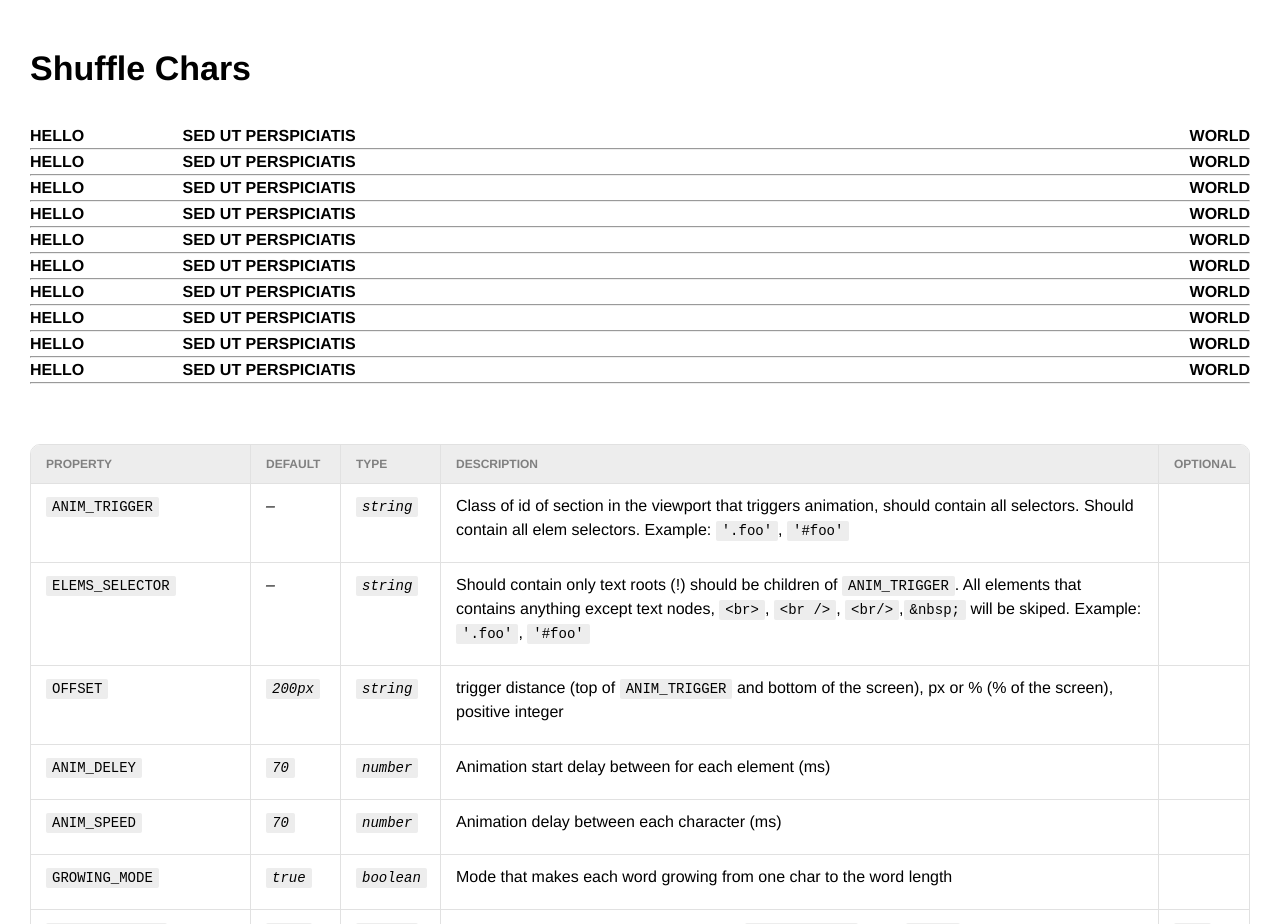
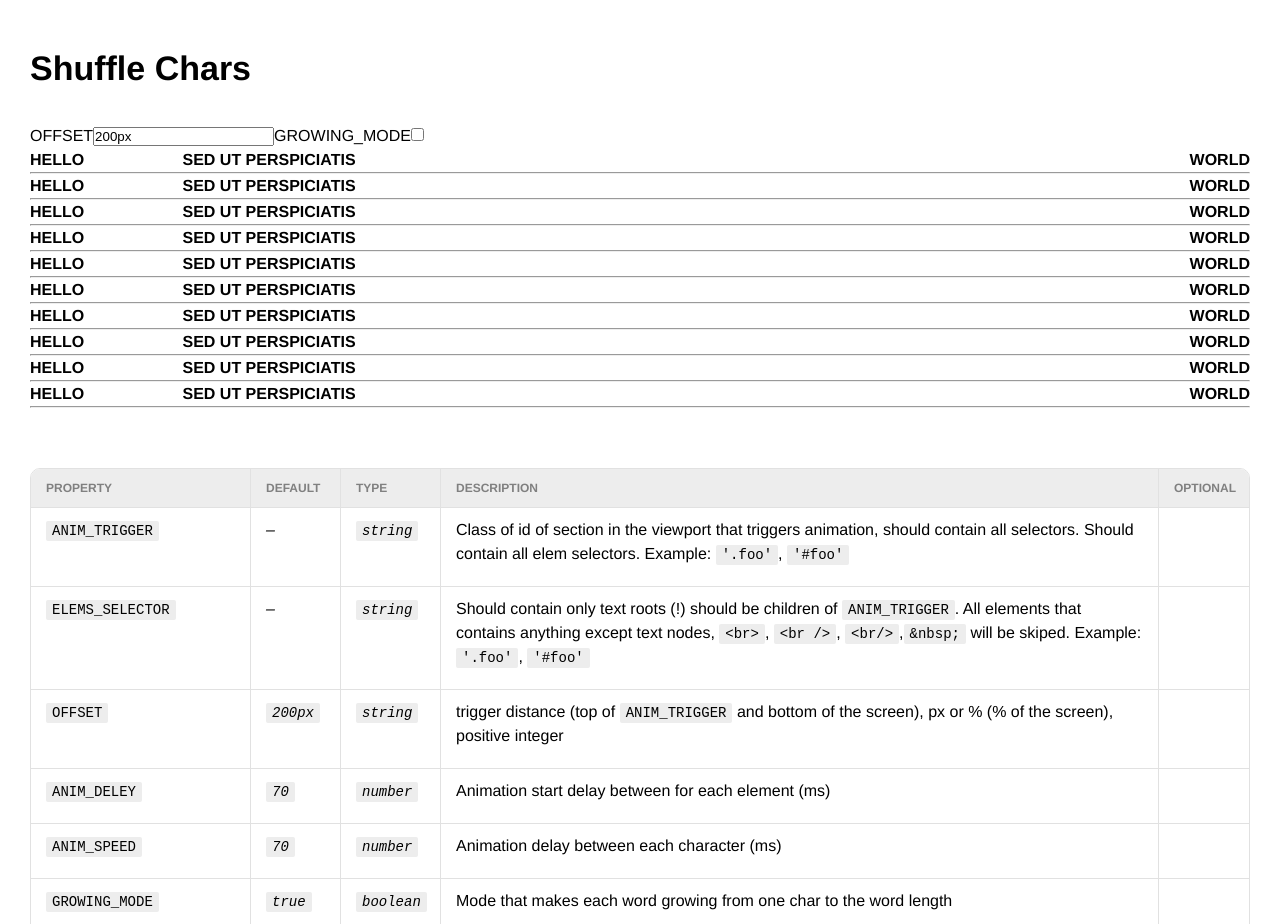
Before and after one commit to HelloXiuXiu/component-library, a React (Vite) app: page / in a window 1280 px wide. Shown: the part 900-1824 px from the top of the page. Built offline with nearby package versions, Linux system fonts and the light colour scheme.

Commit message:
controls wip

```diff
--- a/src/components/ShuffleChars.jsx
+++ b/src/components/ShuffleChars.jsx
@@ -5,6 +5,9 @@ import './ShuffleChars.css'
 
 // docs
 import ShuffleCharsDocs from '../docs/ShuffleCharsDocs.jsx'
+
+//controls
+import ShuffleCharsControls from '../controls/ShuffleCharsControls.jsx'
 
 function ShuffleChars() {
   // useEffect(() => {
@@ -16,6 +19,7 @@ function ShuffleChars() {
   return (
     <ComponentWrap>
       <ComponentTitle>Shuffle Chars</ComponentTitle>
+      <ShuffleCharsControls />
       <div className="shuffle-chars-trig">
         <ul className="shuffle-chars-row">
           <li className="shuffle-chars-elem">Hello</li>
--- /dev/null
+++ b/src/controls/ShuffleCharsControls.jsx
@@ -0,0 +1,39 @@
+import { useState } from 'react'
+
+let initialState = {
+  OFFSET: '200px',
+  ANIM_DELEY: 70,
+  GROWING_MODE: true
+}
+
+function ShuffleCharsControls() {
+  const [offset, setOffset] = useState(initialState.OFFSET)
+  const [animDelay, setAnimDelay] = useState(initialState.ANIM_DELEY)
+  const [growingMode, setGrowingMode] = useState(initialState.GROWING_MODE)
+
+  function handleOffsetInput(e) {
+    let id = e.target.id.replace(/-./g, char => char.slice(1).toUpperCase())
+    console.log(id)
+    setOffset(e.target.value)
+  }
+
+  function handleOffsetSubmit(e) {
+    e.preventDefault()
+    initialState.OFFSET = offset
+    console.log(initialState)
+    setOffset('')
+  }
+
+  return (
+    <div>
+      <form>
+        <label htmlFor="offset">OFFSET</label>
+        <input id="offset" type="text" value={offset} onChange={handleOffsetInput} onSubmit={handleOffsetSubmit}/>
+        <label htmlFor="growing-mode">GROWING_MODE</label>
+        <input id="growing-mode" type="checkbox" value={growingMode} onChange={handleOffsetInput} onSubmit={handleOffsetSubmit}/>
+      </form>
+    </div>
+  )
+}
+
+export default ShuffleCharsControls
```
Also changed, not shown: 1 other file (tests, documents, lock files or other folders).
